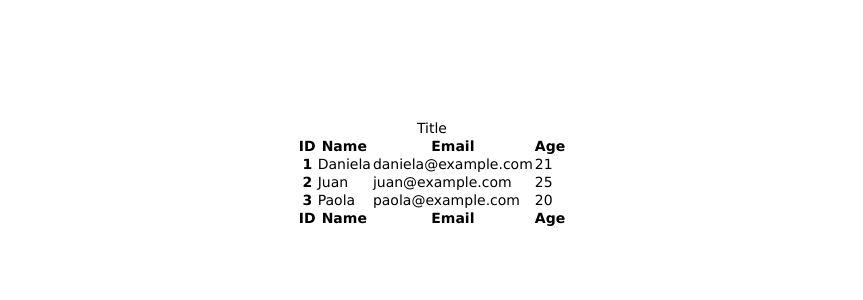
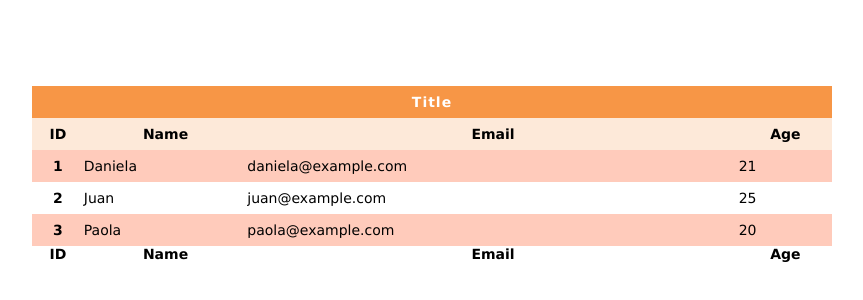
Before and after one commit to Danielalara586/row-generator, a website: page index.html in a window 1280 px wide. Shown: the part 226-526 px from the top of the page, without its empty margins (208-1071 px from the left). Drawn offline with Linux system fonts and the light colour scheme.

Commit message:
Mod table styles

```diff
--- a/src/assets/scss/style.scss
+++ b/src/assets/scss/style.scss
@@ -1,3 +1,6 @@
+@import 'variables';
+@import 'mixins';
+
 *{
     padding: 0;
     margin: 0;
@@ -17,3 +20,38 @@ body{
     align-items: center;
     justify-content: center;
 }
+
+main{
+    min-width: 800px;
+}
+
+table{
+    margin: auto;
+    width: 100%;
+    border-collapse: collapse;
+    border-style: hidden;
+    caption{
+        background-color: $caption-background-color;
+        color: $caption-font-color;
+        font-weight: bold;
+        letter-spacing: 1px;
+        padding: 8px 0;
+    }
+    thead{
+        th{
+            padding: 8px 0;
+            background-color: $th-background-color;
+        }
+    }
+    tbody{
+        th{
+            padding: 8px 0;
+        }
+        tr:nth-child(odd){
+            background-color: $tr-background-color;
+        }
+        tr:nth-child(even){
+            background-color: $caption-font-color;
+        }
+    }
+}
```
Also changed, not shown: dist/css/style.css.
